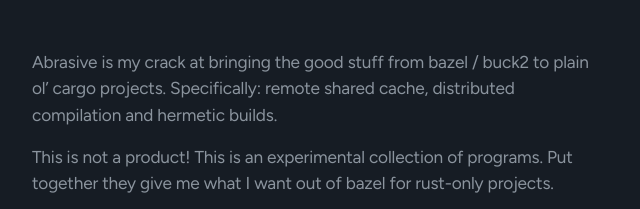
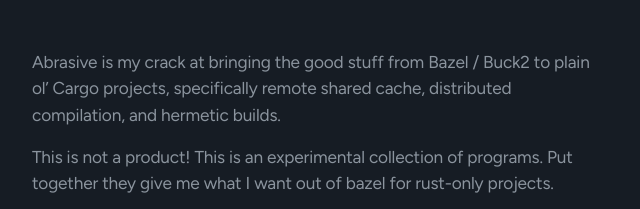
Before and after one commit to Clavigers/abrasive-v2, an Astro site in the folder website/: page / in a window 1280 px wide. Shown: the part 234-443 px from the top of the page, 320-960 px from the left. Built offline with nearby package versions, Linux system fonts and the light colour scheme; Astro itself is replaced by a stand-in of ours; no server answers.

Commit message:
slight copy change

```diff
--- a/website/src/content/hero.md
+++ b/website/src/content/hero.md
@@ -1,4 +1,4 @@
-Abrasive is my crack at bringing the good stuff from bazel / buck2 to plain ol' cargo projects. Specifically: remote shared cache, distributed compilation and hermetic builds.
+Abrasive is my crack at bringing the good stuff from Bazel / Buck2 to plain ol’ Cargo projects, specifically remote shared cache, distributed compilation, and hermetic builds.
 
 This is not a product! This is an experimental collection of programs. Put together they give me what I want out of bazel for rust-only projects.
 
```
